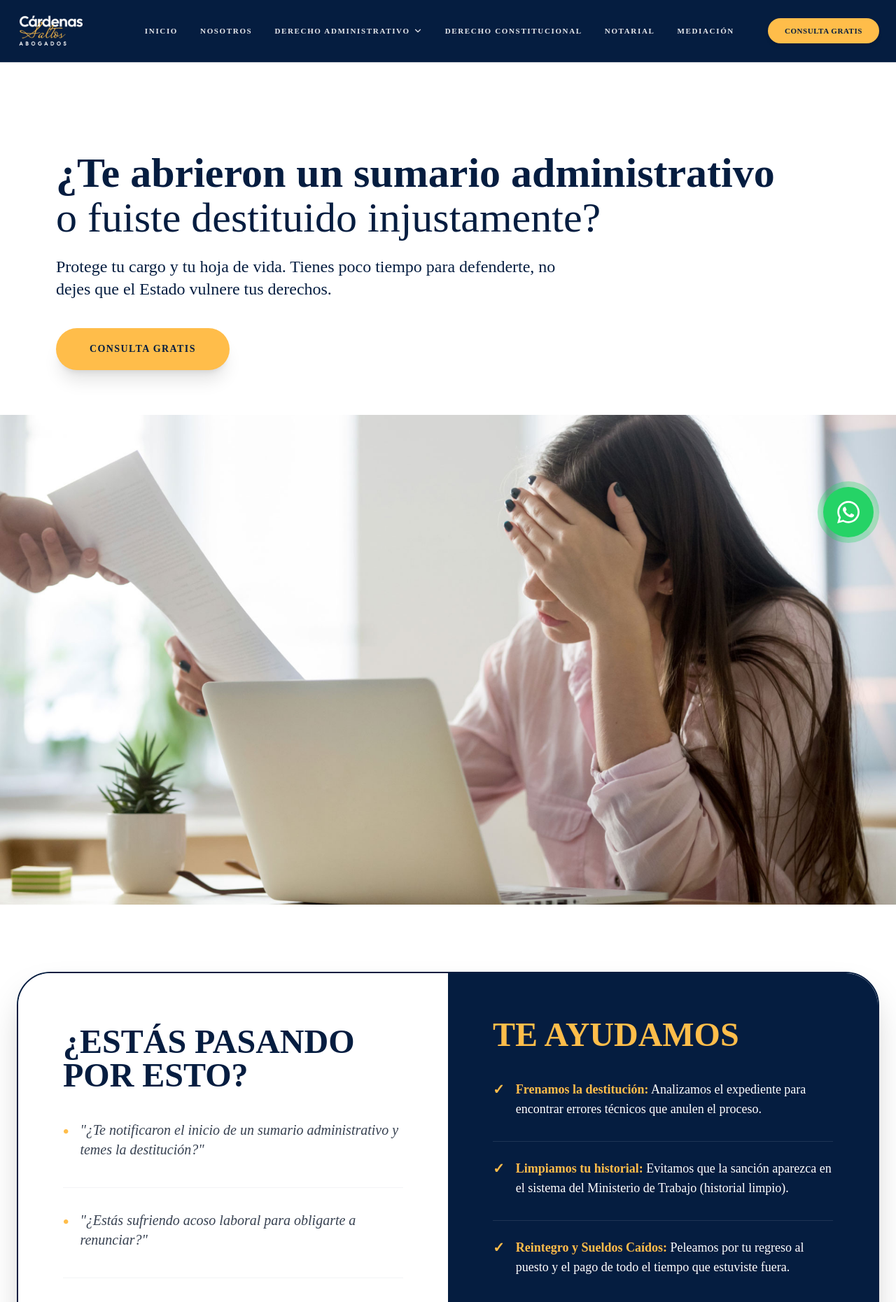
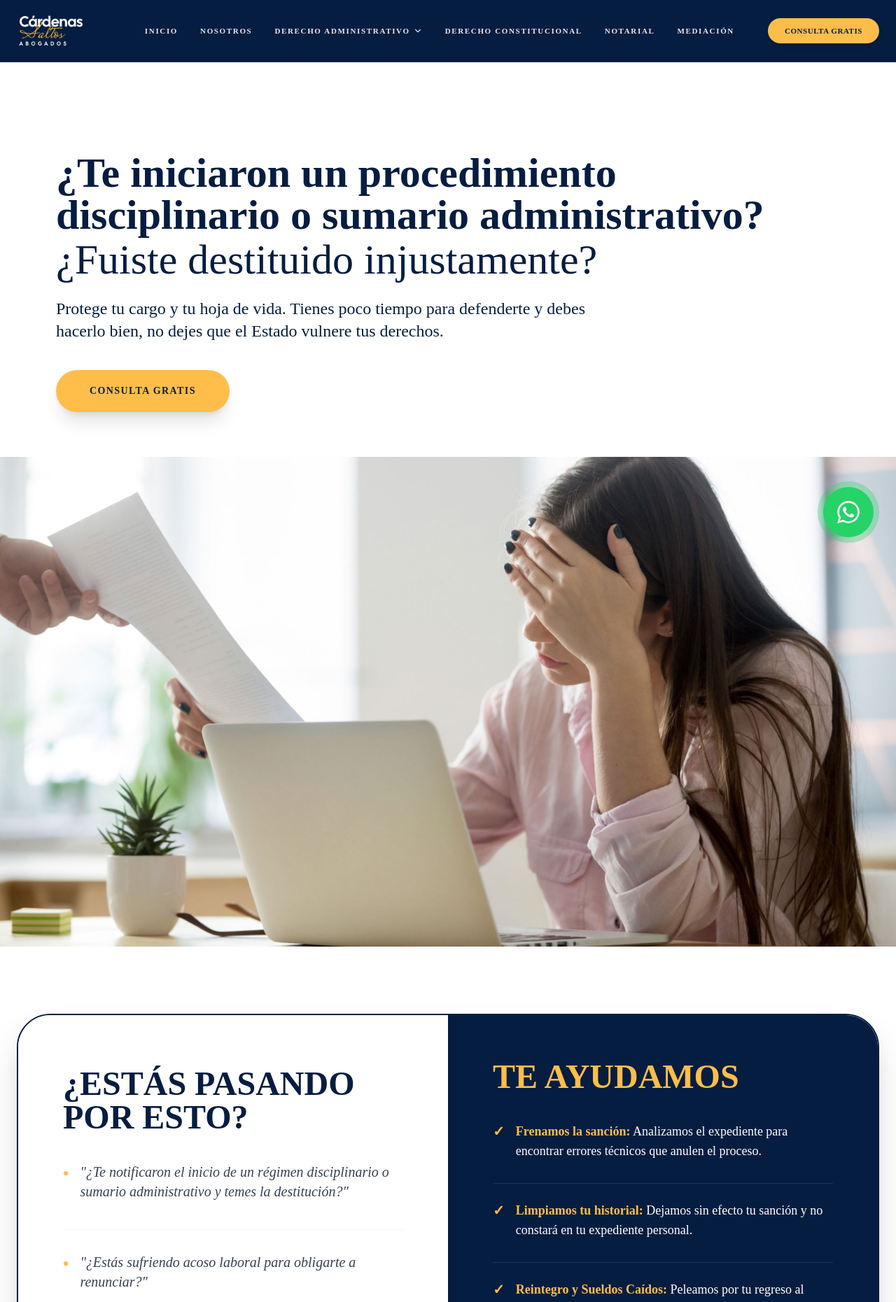
Before and after one commit to DevCardenasS/web-cardenas-saltos, a Next.js app: page /defensa-losep in a window 1280 px wide. Shown: the top 1861 px of the page at 70% size. Built offline with nearby package versions, Linux system fonts and the light colour scheme.

Commit message:
Update defensa-losep.js

```diff
--- a/pages/defensa-losep.js
+++ b/pages/defensa-losep.js
@@ -22,12 +22,12 @@ export default function DefensaLosep() {
       <section className="pt-24 md:pt-32 pb-16 px-6 md:px-20">
         <div className="max-w-7xl mx-auto text-left">
           <h1 className="text-[#051d40] text-3xl md:text-6xl leading-tight mb-6">
-            <span className="block font-black">¿Te abrieron un sumario administrativo</span>
-            <span className="block font-medium mt-1">o fuiste destituido injustamente?</span>
+            <span className="block font-black">¿Te iniciaron un procedimiento disciplinario o sumario administrativo?</span>
+            <span className="block font-medium mt-1">¿Fuiste destituido injustamente?</span>
           </h1>
 
           <p className="text-[#051d40] text-lg md:text-2xl mb-10 max-w-3xl leading-relaxed font-normal">
-            Protege tu cargo y tu hoja de vida. Tienes poco tiempo para defenderte,
+            Protege tu cargo y tu hoja de vida. Tienes poco tiempo para defenderte y debes hacerlo bien,
             no dejes que el Estado vulnere tus derechos.
           </p>
 
@@ -65,7 +65,7 @@ export default function DefensaLosep() {
               <div className="flex gap-4">
                 <span className="text-[#ffbd4a] font-black text-2xl">•</span>
                 <p className="text-lg md:text-xl text-gray-700 italic font-medium leading-relaxed">
-                  "¿Te notificaron el inicio de un sumario administrativo y temes la destitución?"
+                  "¿Te notificaron el inicio de un régimen disciplinario o sumario administrativo y temes la destitución?"
                 </p>
               </div>
               <div className="flex gap-4 border-t border-gray-100 pt-6 md:pt-8">
@@ -77,7 +77,7 @@ export default function DefensaLosep() {
               <div className="flex gap-4 border-t border-gray-100 pt-6 md:pt-8">
                 <span className="text-[#ffbd4a] font-black text-2xl">•</span>
                 <p className="text-lg md:text-xl text-gray-700 italic font-medium leading-relaxed">
-                  "¿Te notificaron una resolución de destitución sin seguir el debido proceso?"
+                  "¿Te notificaron una resolución de sanción sin seguir el debido proceso?"
                 </p>
               </div>
             </div>
@@ -91,11 +91,11 @@ export default function DefensaLosep() {
             <ul className="space-y-6 md:space-y-8 mb-12">
               <li className="flex gap-4 items-start">
                 <span className="text-[#ffbd4a] font-bold text-xl">✓</span>
-                <p className="text-base md:text-lg leading-snug"><span className="font-bold text-[#ffbd4a]">Frenamos la destitución:</span> Analizamos el expediente para encontrar errores técnicos que anulen el proceso.</p>
+                <p className="text-base md:text-lg leading-snug"><span className="font-bold text-[#ffbd4a]">Frenamos la sanción:</span> Analizamos el expediente para encontrar errores técnicos que anulen el proceso.</p>
               </li>
               <li className="flex gap-4 items-start border-t border-white/10 pt-6">
                 <span className="text-[#ffbd4a] font-bold text-xl">✓</span>
-                <p className="text-base md:text-lg leading-snug"><span className="font-bold text-[#ffbd4a]">Limpiamos tu historial:</span> Evitamos que la sanción aparezca en el sistema del Ministerio de Trabajo (historial limpio).</p>
+                <p className="text-base md:text-lg leading-snug"><span className="font-bold text-[#ffbd4a]">Limpiamos tu historial:</span> Dejamos sin efecto tu sanción y no constará en tu expediente personal.</p>
               </li>
               <li className="flex gap-4 items-start border-t border-white/10 pt-6">
                 <span className="text-[#ffbd4a] font-bold text-xl">✓</span>
@@ -173,7 +173,7 @@ export default function DefensaLosep() {
           <div className="md:w-1/2">
             <h2 className="text-[#051d40] text-2xl md:text-5xl leading-tight mb-10">
               <span className="font-black">Tranquilo, </span>
-              <span className="font-normal">somos expertos en normativa LOSEP, procesos ante la Contraloría General del Estado y Ministerio de Trabajo.</span>
+              <span className="font-normal">somos expertos en normativa LOSEP, procedimiento o régimen disciplinario, y sumarios administrativos.</span>
             </h2>
             <a
               href={`https://wa.me/${WHATSAPP_NUMBER}?text=${whatsappMessage}`}
```
